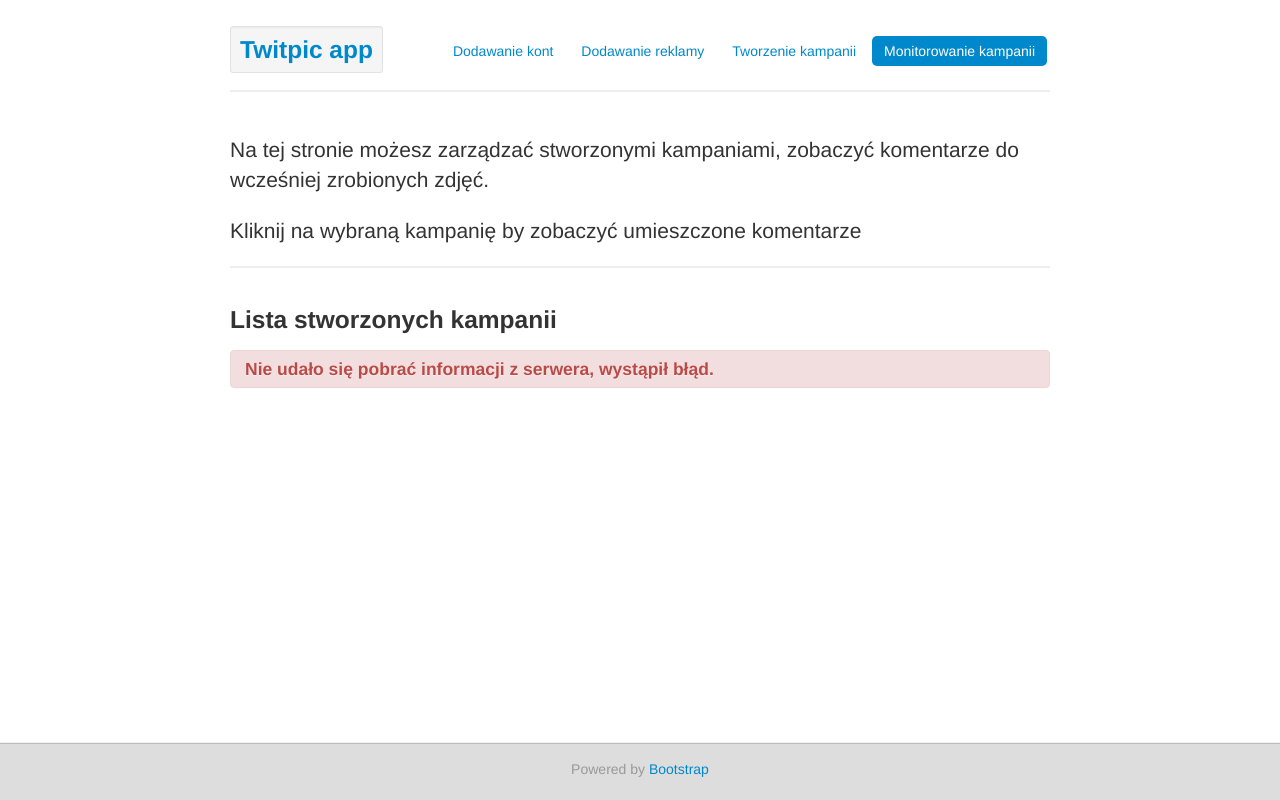
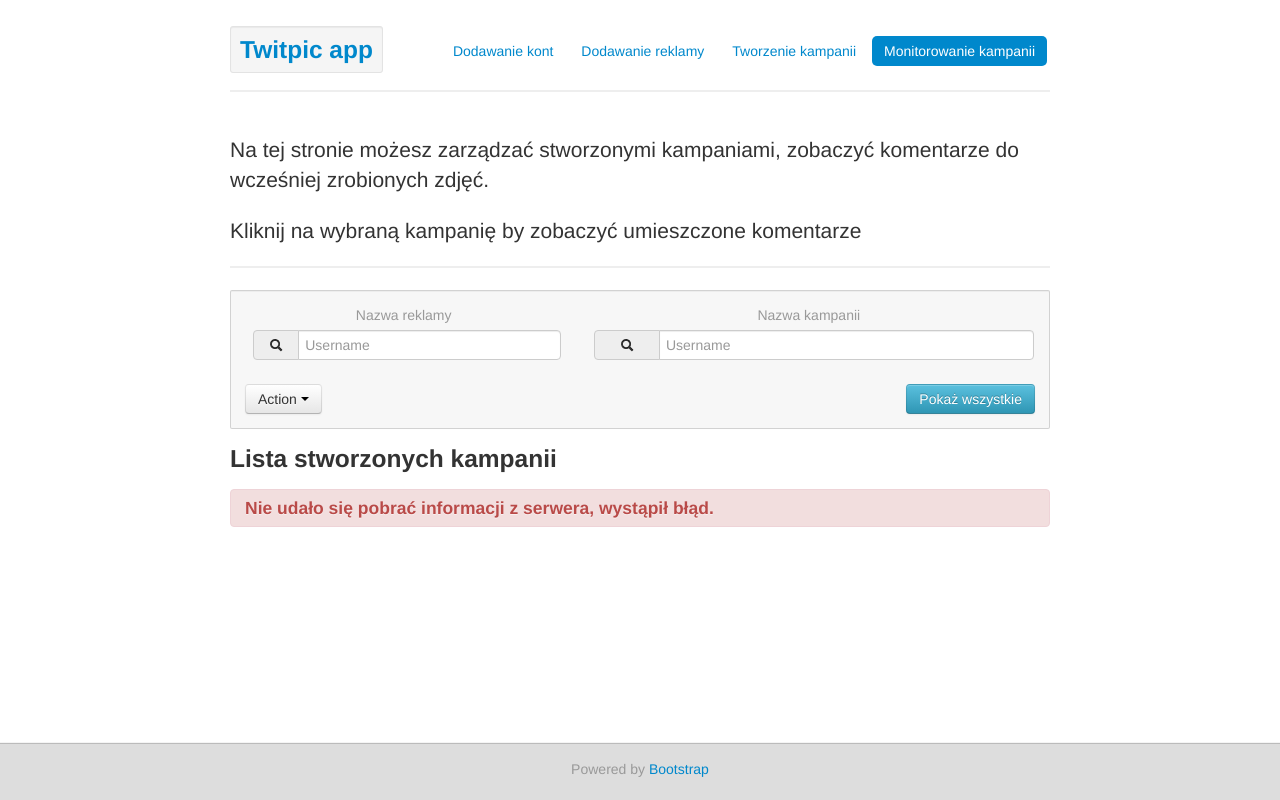
Before and after one commit to kopytek/twitpic, a PHP site: page /monitorowanie-kampanii.html in a window 1280 px wide. Run offline with PHP 8.4, Linux system fonts and the light colour scheme.

Commit message:
working with filters for monitorowanie kampanii, different layout for showing campaing list

```diff
--- a/css/style.css
+++ b/css/style.css
@@ -25,6 +25,8 @@
 			- etap-trzeci
 			- etap-czwarty
 		06 Monitorowanie kampanii
+			- filtrowanie kampanii
+			- wyswietlanie miniatur kampanii
 		07 Media queries
 
 */
@@ -34,6 +36,11 @@
 	=======================================
 */
 
+* {
+	-webkit-box-sizing: border-box;
+	-moz-box-sizing: border-box;
+	box-sizing: border-box;
+}
 body, html {
 	height: 100%;
 }
@@ -210,6 +217,99 @@ by pokazać wybór zdjęć / kont*/
 .etap-czwarty {
 	padding-bottom: 20px;
 }
+
+/*	========================================
+	05 Monitorowanie kampanii
+	========================================
+*/
+.well-campaign,
+.well-filtrowanie {
+	background-color: rgba(0,0,0,.04);
+	border: 1px solid rgba(0,0,0,.15);
+	border-left: 4px solid rgba(237,48,60,.7);
+
+	border-radius: 2px;
+	/*-webkit-box-shadow: inset 0 1px 1px rgba(0, 0, 0, 0.05);
+	   -moz-box-shadow: inset 0 1px 1px rgba(0, 0, 0, 0.05);
+			box-shadow: inset 0 1px 1px rgba(0, 0, 0, 0.05);*/
+}
+.well-filtrowanie {
+	padding: 1em;
+	border: 1px solid rgba(0,0,0,.15);
+	background-color: rgba(0,0,0,.03);
+	-webkit-box-shadow: inset 0 1px 1px rgba(0, 0, 0, 0.05);
+	   -moz-box-shadow: inset 0 1px 1px rgba(0, 0, 0, 0.05);
+			box-shadow: inset 0 1px 1px rgba(0, 0, 0, 0.05);
+
+}
+.filtrowanie-search label {
+	color: #999;
+	text-align: center;
+}
+.filtrowanie-buttons {
+	margin-top: 1em;
+}
+.well-campaign h1 {
+	color: #666;
+}
+.well-campaign .pull-left,
+.well-campaign .media-body,
+.well-campaign .media-details {
+	padding: 1em;
+}
+.well-campaign .pull-left img {
+	width: 100%;
+	height: 100%;
+	max-width: 128px;
+	max-height: 128px;
+}
+.well-campaign .media-details{
+	position: relative;
+	left: 0;
+	width: 100%;
+	float: left;
+	display: none;
+}
+.well-campaign .media-buttons {
+	position: relative;
+	bottom: 0;
+	left: 0;
+	width: 100%;
+	background-color: rgba(0, 0, 0, .06);
+	float: left;
+
+	border-top: 1px solid rgba(0,0,0,.15);
+}
+.well-campaign .media-buttons i {
+	width: 16px;
+	-webkit-transform: scale(1.1);
+	   -moz-transform: scale(1.1);
+		    transform: scale(1.1);
+}
+.well-campaign .media-buttons a {
+	color: #999;
+	border-left: 1px solid rgba(0, 0, 0, .15);
+	padding: .8em;
+	/*text-transform: uppercase;*/
+	text-decoration: none;
+
+	-webkit-transition: all 0.2s ease-in-out;
+	   -moz-transition: all 0.2s ease-in-out;
+	     -o-transition: all 0.2s ease-in-out;
+			transition: all 0.2s ease-in-out;
+}
+.well-campaign .media-buttons a:focus,
+.well-campaign .media-buttons a:hover {
+	/*color: #f5f5f5;*/
+	background-color: rgba(0, 0, 0, .1);
+}
+.well-campaign .media-buttons a.pokaz-szczegoly {
+	width: 70%;
+	text-align: center;
+}
+.well-campaign .media-buttons a.usun-kampanie {
+	width: 30%;
+}
 .stworzone-kampanie .komentarze-div {
 	display: none;
 }
--- a/js/monitorowanie-kampanii.js
+++ b/js/monitorowanie-kampanii.js
@@ -17,6 +17,13 @@ var dodajEfektyWizualneDoKampanii = function() {
 
 		$(".stworzone-kampanie .komentarze-div ul").append('<h2>Brak dodanych komentarzy</h2>');
 	}
+}
+
+var dodajWyswietlanieSzczegolow = function() {
+	$(".pokaz-szczegoly").on('click', function(event) {
+			event.preventDefault();
+			$(this).parent().parent().find('.media-details').slideToggle();
+	});
 }
 
 $(document).ready(function() {
@@ -47,22 +54,34 @@ $(document).ready(function() {
 			// usuwamy box alert-info, zostawiamy alert-error jeśli wystąpił błąd
 			$(".alert-info").alert('close');
 			console.log("request completed");
+
 		},
 		success: function(data) {
 			$.each(data, function(index, item){
 				// tworzymy szkielet html do którego będą wrzucone dane z GET
 				var htmlString = "";
-				htmlString += '<div class="row-fluid" data-id-kampanii="'+ item._id.$id + '" >';
-				htmlString += '<li class="media well well-small span6 nazwa-kampanii">';
-				htmlString += '<h2 class="text-info">' + item.name + '</h2>';
-				htmlString += '<p class=" ">' + item.text + '</p>';
+				htmlString += '<li class="media row-fluid" data-id-kampanii="'+ item._id.$id + '"' + 'data-nazwa-kampanii="'+ item.name + '"' +  '>';
+				htmlString += 	'<div class="span7 well-campaign">';
+				htmlString += 		'<div class="pull-left">';
+				htmlString += 			'<img class="media-object" src="/uploads/' + item.path + '"' + '</img>';
+				htmlString += 		'</div>';
+				htmlString += 		'<div class="media-body">';
+				htmlString += 			'<h1>' + item.name +  '</h1>';
+				htmlString += 		'</div>';
+				htmlString += 		'<div class="media-details">';
+				htmlString += 			'<p class="lead">' + item.text +  '</p>';
+				htmlString += 		'</div>';
+				htmlString += 		'<div class="media-buttons">';
+				htmlString += 			'<a href="#" class="pull-left pokaz-szczegoly" alt=""><i class="icon-comment"></i>Pokaż szczegóły</a>';
+				htmlString += 			'<a href="#" class="pull-right usun-kampanie" alt=""><i class="icon-trash"></i>Usuń kampanię</a>';
+				htmlString += 		'</div>';
+				htmlString += 	'</div>';
 				htmlString += '</li>';
-				htmlString += '<button class="btn btn-danger" type="submit">Usuń kampanię</button>';
-				htmlString += '</div';
 				miejsce.append(htmlString);
 			});
 			$(".alert").alert('close')
 			dodajEfektyWizualneDoKampanii();
+			dodajWyswietlanieSzczegolow();
 			console.log("wszystko poszło wg planu");
 		}
 	});
--- a/monitorowanie-kampanii.html
+++ b/monitorowanie-kampanii.html
@@ -50,9 +50,79 @@
         <hr>
       </div>
       <section class="monitorowanie-kampanii">
+
+        <div class="container filtrowanie-search well-filtrowanie">
+          <div class="row-fluid">
+            <div class="span5">
+            <label class="">Nazwa reklamy</label>
+              <div class="input-prepend span12">
+                <span class="add-on span2"><i class="icon-search"></i></span>
+                <input class="span10" id="prependedInput" type="text" placeholder="Username">
+              </div>
+            </div>
+            <div class="span7">
+            <label class="">Nazwa kampanii</label>
+              <div class="input-prepend span12">
+                <span class="add-on span2"><i class="icon-search"></i></span>
+                <input class="span10" id="prependedInput" type="text" placeholder="Username">
+              </div>
+            </div>
+          </div>
+          <div class="row-fluid filtrowanie-buttons">
+           <div class="btn-group">
+              <a class="btn dropdown-toggle" data-toggle="dropdown" href="#">
+                Action
+                <span class="caret"></span>
+              </a>
+              <ul class="dropdown-menu">
+                <li class=""><a href="#" alt="">wartosc</a></li>
+                <li class=""><a href="#" alt="">wartosc</a></li>
+                <li class=""><a href="#" alt="">wartosc</a></li>
+              </ul>
+            </div>
+            <button class="btn btn-info pull-right" type="button">Pokaż wszystkie</button>
+          </div>
+        </div>
+        <!--   <fieldset>
+            <label>Nazwa kampanii</label>
+            <div class="input-prepend">
+              <span class="add-on"><i class="icon-search"></i></span>
+                <input class="span4" id="prependedInput" type="text" placeholder="np. Słoneczko">
+            </div>
+          </fieldset>
+          <div class="control-group">
+  <label class="control-label" for="inputIcon">Email address</label>
+  <div class="controls">
+    <div class="input-prepend">
+      <span class="add-on"><i class="icon-envelope"></i></span>
+      <input class="span2" id="inputIcon" type="text">
+    </div>
+  </div>
+</div>
+        </div>
+ -->
         <div class="container">
           <h3>Lista stworzonych kampanii</h3>
           <ul class="stworzone-kampanie">
+
+     <!--        <li class="media row-fluid ">
+              <div class="span7 well-campaign">
+                <div class="pull-left">
+                  <img class="media-object" data-src="holder.js/128x128">
+                </div>
+                <div class="media-body">
+                  <h1> Hello </h1>
+                </div>
+                <div class="media-details">
+                  <p>Tu będą wyświetlane szczegóły.</p>
+                </div>
+                <div class="media-buttons">
+                  <a href="#" class="pull-left pokaz-szczegoly" alt=""><i class="icon-comment"></i>Pokaż szczegóły</a>
+                  <a href="#" class="pull-right usun-kampanie" alt=""><i class="icon-trash"></i>Usuń kampanię</a>
+                </div>
+              </div>
+            </li> -->
+
             <!-- <div class="row-fluid komentarze-div">
               <ul class="media-list">
                 <li class="media">
```
